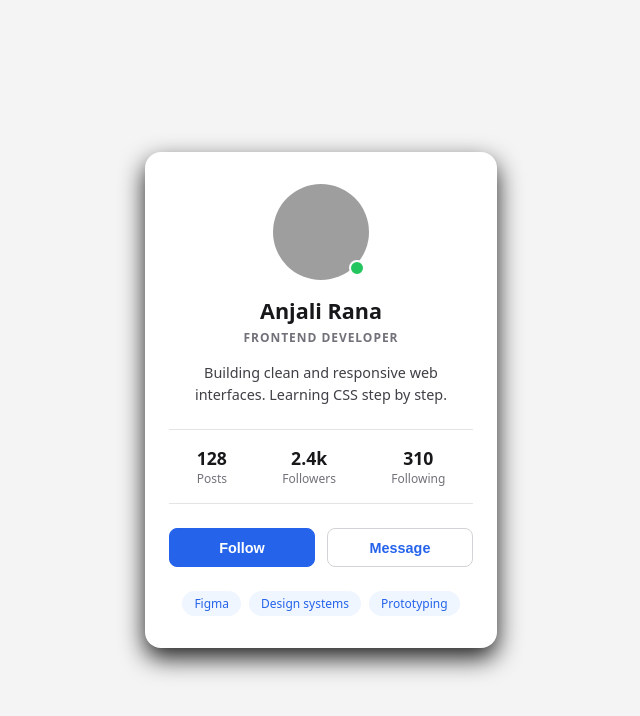
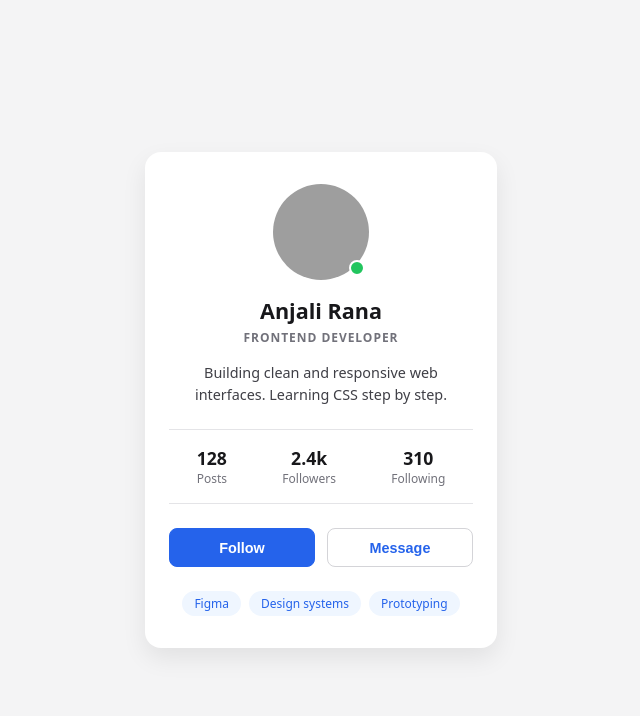
Before and after one commit to anjalirana8dev/css-learn, a plain HTML site: page profile-card/profile.html in a window 1280 px wide. Shown: the whole page, without its empty margins (319-959 px from the left). Drawn offline with Linux system fonts and the light colour scheme; grey boxes are pictures that could not be loaded.

Commit message:
Fix shadow alpha in profile card

```diff
--- a/profile-card/profile.css
+++ b/profile-card/profile.css
@@ -22,7 +22,7 @@ body{
     max-width: 22rem;
     padding: 2rem 1.5rem;
     border-radius: 1rem;
-    box-shadow: 0 10px 25px rgba(0, 0, 0, 0.88);
+    box-shadow: 0 10px 25px rgba(0, 0, 0, 0.08);
     text-align: center;
 }
 
```
